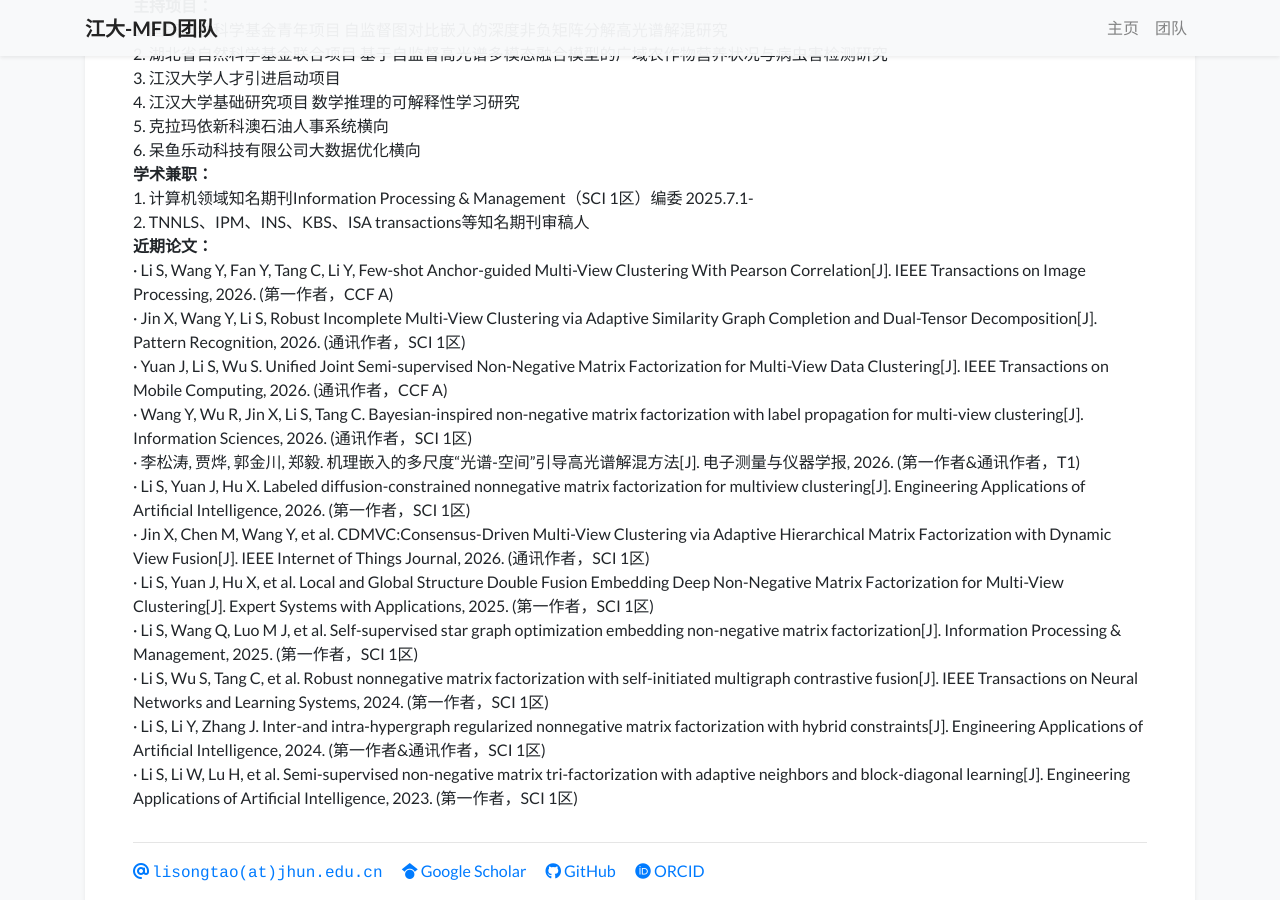
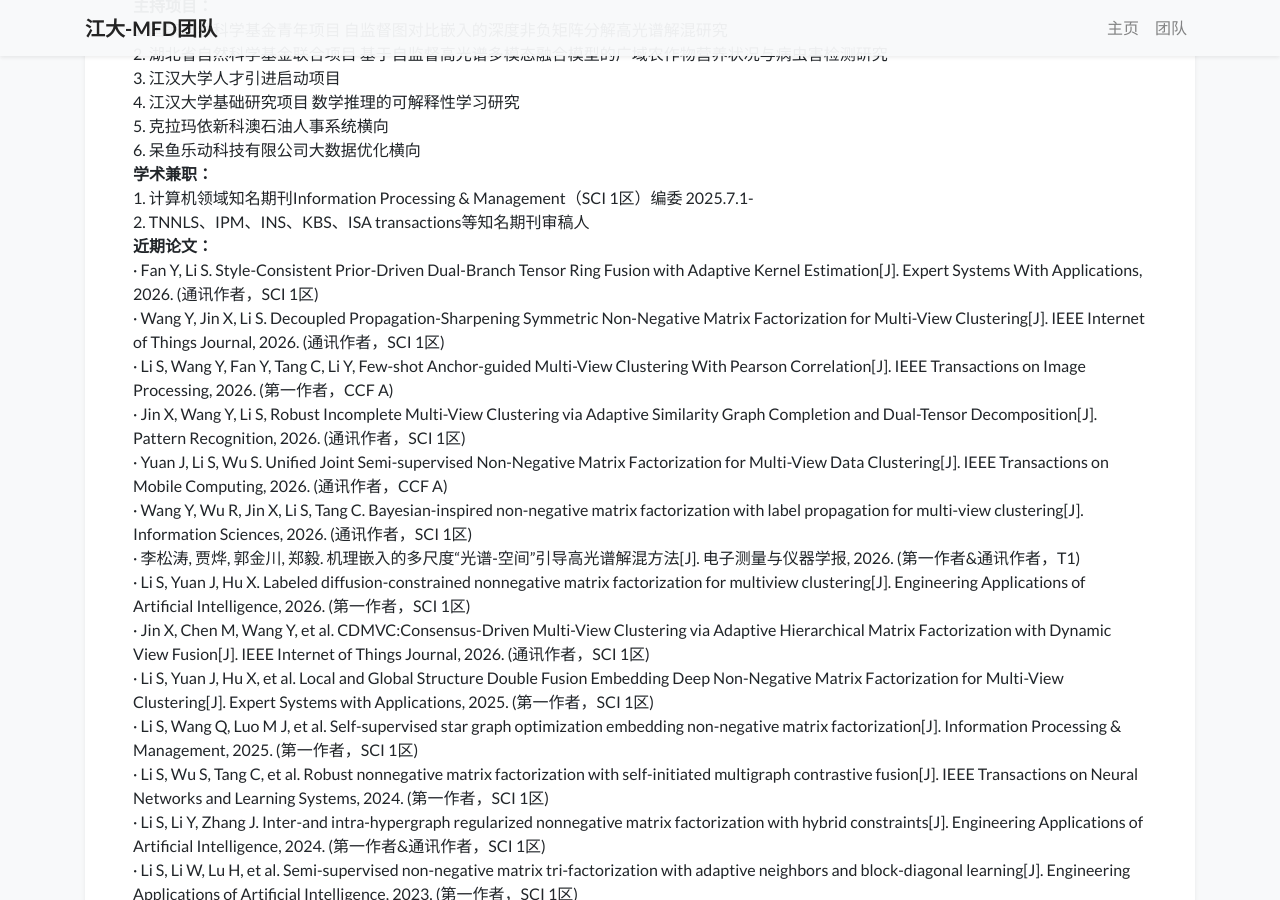
Before and after one commit to LstinWh/myself, a Jekyll site: the page built from index.html, in a window 1280 px wide and 900 px high, scrolled down 550 px. Built offline with Jekyll 4.4.1, drawn with Linux system fonts in a browser that asks for light colours; nearby versions of some CDN libraries; a style sheet for code colours, icons or effects is not loaded.

Commit message:
Update profile.yml

```diff
--- a/_data/profile.yml
+++ b/_data/profile.yml
@@ -44,6 +44,8 @@ short_bio: >-
      1. 计算机领域知名期刊Information Processing & Management（SCI 1区）编委 2025.7.1- <br/>
      2. TNNLS、IPM、INS、KBS、ISA transactions等知名期刊审稿人<br/>
      <b>近期论文：</b><br/>
+     · Fan Y, Li S. Style-Consistent Prior-Driven Dual-Branch Tensor Ring Fusion with Adaptive Kernel Estimation[J]. Expert Systems With Applications, 2026. (通讯作者，SCI 1区)<br/>
+     · Wang Y, Jin X, Li S. Decoupled Propagation-Sharpening Symmetric Non-Negative Matrix Factorization for Multi-View Clustering[J]. IEEE Internet of Things Journal, 2026. (通讯作者，SCI 1区)<br/>
      · Li S, Wang Y, Fan Y, Tang C, Li Y, Few-shot Anchor-guided Multi-View Clustering With Pearson Correlation[J]. IEEE Transactions on Image Processing, 2026. (第一作者，CCF A)<br/>
      · Jin X, Wang Y, Li S, Robust Incomplete Multi-View Clustering via Adaptive Similarity Graph Completion and Dual-Tensor Decomposition[J]. Pattern Recognition, 2026. (通讯作者，SCI 1区)<br/>
      · Yuan J, Li S, Wu S. Unified Joint Semi-supervised Non-Negative Matrix Factorization for Multi-View Data Clustering[J]. IEEE Transactions on Mobile Computing, 2026. (通讯作者，CCF A)<br/>
```
